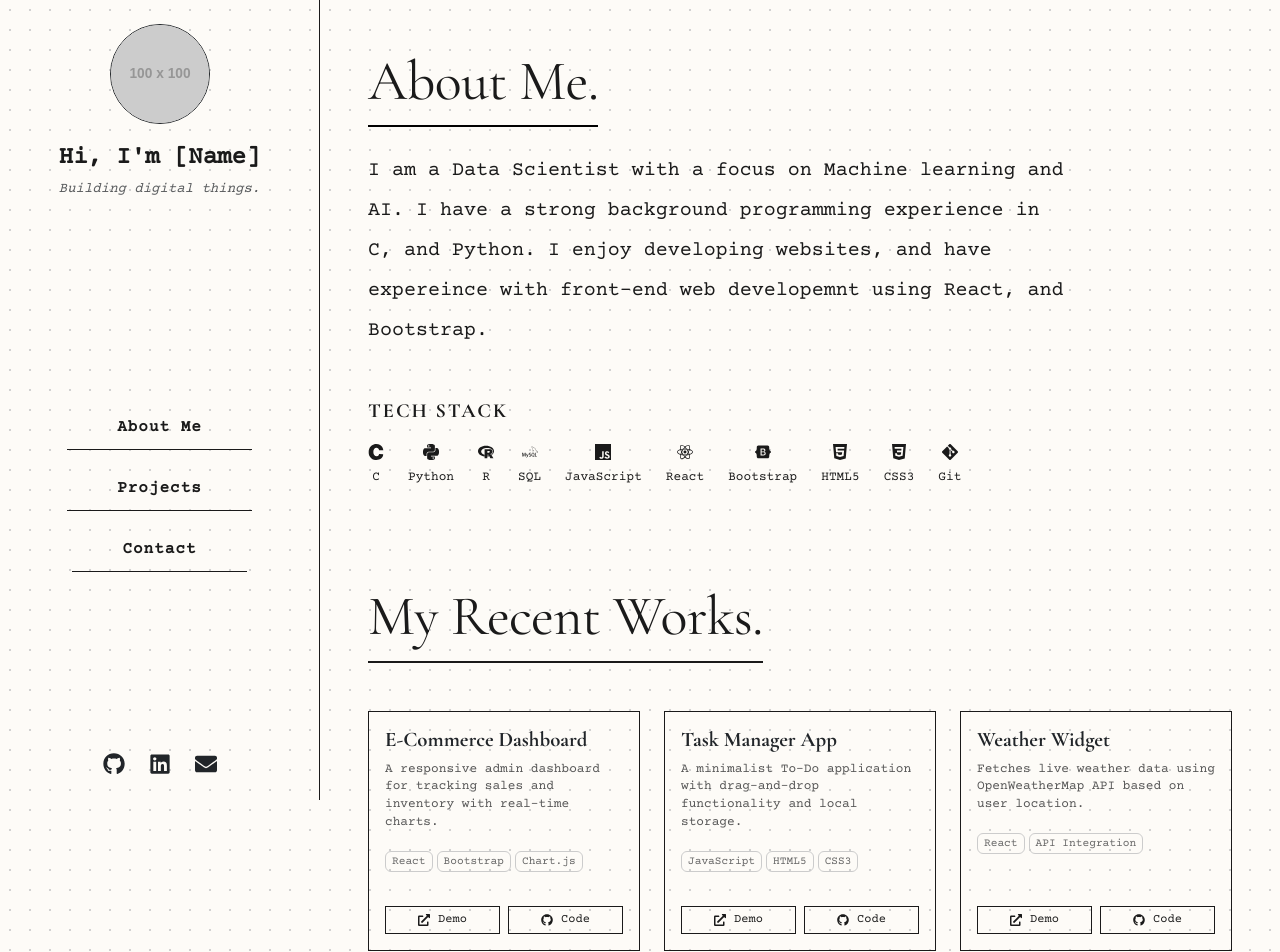
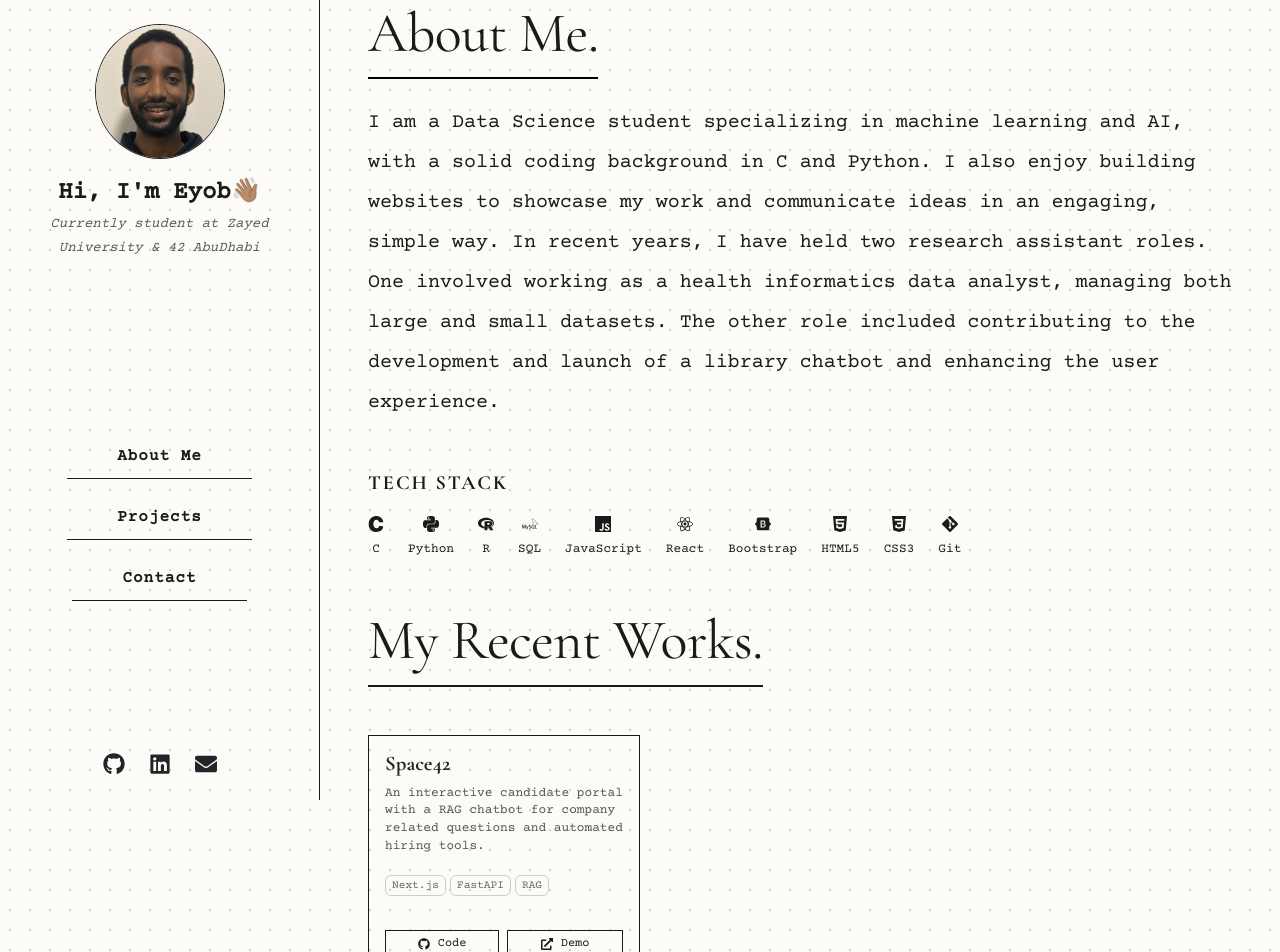
Before and after one commit to Eyob-Assefa/my-portfolio, a React (Vite) app: page / in a window 1280 px wide. Shown: the top 952 px of the page. Built offline with nearby package versions, Linux system fonts and the light colour scheme.

Commit message:
updated card contents

```diff
--- a/src/components/About.jsx
+++ b/src/components/About.jsx
@@ -17,18 +17,20 @@ function Hero() {
   ];
 
   return (
-    <section id="about" className="py-5">
+    <section id="about" className="pt-0 py-5">
       <Container className="px-0">
 
         <h2 className="display-4 mb-4" style={{borderBottom: '2px solid black', paddingBottom: '10px', display:'inline-block'}}>
           About Me.
         </h2>
 
-        <div className="mb-5" style={{maxWidth: '700px'}}>
+        <div className="mb-5">
             <p className="fs-5 lh-lg">
-                I am a Data Scientist with a focus on Machine learning and AI.
-                I have a strong background programming experience in C, and Python. I enjoy developing websites,
-                and have expereince with front-end web developemnt using React, and Bootstrap.
+            I am a Data Science student specializing in machine learning and AI, with a solid coding background
+            in C and Python. I also enjoy building websites to showcase my work and communicate ideas in an engaging, simple way.
+            In recent years, I have held two research assistant roles. One involved working as a
+            health informatics data analyst, managing both large and small datasets. The other role included contributing
+            to the development and launch of a library chatbot and enhancing the user experience.
             </p>
         </div>
 
--- a/src/components/Contact.jsx
+++ b/src/components/Contact.jsx
@@ -2,7 +2,7 @@ import { Container, Row, Col, Form, Button } from 'react-bootstrap';
 
 function Contact() {
   return (
-    <section id="contact" className="py-5">
+    <section id="contact" className="pt-0 py-5">
       <Container className="px-0">
 
         <h2 className="display-4 mb-4 section-title">
--- a/src/components/Navigation.jsx
+++ b/src/components/Navigation.jsx
@@ -6,24 +6,23 @@ function Navigation() {
   return (
     <Navbar expand="md" className="flex-md-column h-100 p-4 align-items-center">
       <Container fluid className="flex-md-column p-0 h-100 text-center">
-        {/* --- Top section --- */}
+
         <div className="d-flex flex-column align-items-center mb-md-5 w-100">
             <img
-              src="https://placehold.co/100"
+              src="/profile_pic.jpg"
               alt="Profile"
               className="rounded-circle border border-dark mb-3"
-              style={{width: '100px', height: '100px', objectFit: 'cover'}}
+              style={{width: '130px', height: '135px', objectFit: 'cover', objectPosition: 'center 20%'}}
             />
 
             <div>
-              <span className="d-block fw-bold font-serif fs-4">Hi, I'm [Name]</span>
+              <span className="d-block fw-bold font-serif fs-4">Hi, I'm Eyob👋🏽</span>
               <small className="text-muted fst-italic">
-                Building digital things.
+                Currently student at Zayed University & 42 AbuDhabi
               </small>
             </div>
         </div>
 
-        {/* --- Middle section - Menu Links --- */}
         <Navbar.Toggle aria-controls="sidebar-nav" className="mb-3 border-dark rounded-0" />
 
         <Navbar.Collapse id="sidebar-nav" className="w-100">
@@ -42,23 +41,22 @@ function Navigation() {
           </Nav>
         </Navbar.Collapse>
 
-        {/* --- Bottom section - Social Icons --- */}
         <div className="mt-auto d-none d-md-flex gap-4 justify-content-center w-100 pt-4">
-           <a href="https://github.com"
+           <a href="https://github.com/Eyob-Assefa"
               target="_blank"
               rel="noopener noreferrer"
               className="text-dark link-offset-2 link-underline-opacity-0 hover-opacity"
             >
                 <FaGithub size={22} />
             </a>
-           <a href="https://linkedin.com"
+           <a href="https://www.linkedin.com/in/eyob-assefa/"
               targe="_blank"
               rel="noopener noreferrer"
               className="text-dark link-offset-2 link-underline-opacity-0 hover-opacity"
            >
               <FaLinkedin size={22} />
             </a>
-           <a href="mailto:email@example.com"
+           <a href="mailto:assefaeyob21@gmail.com"
               className="text-dark link-offset-2 link-underline-opacity-0 hover-opacity"
            >
               <FaEnvelope size={22} />
--- a/src/components/Projects.jsx
+++ b/src/components/Projects.jsx
@@ -3,35 +3,20 @@ import { Container, Row, Col, Card, Button, Badge } from 'react-bootstrap';
 import { FaGithub, FaExternalLinkAlt } from 'react-icons/fa';
 
 function Projects() {
+
   const projectList = [
     {
       id: 1,
-      title: "E-Commerce Dashboard",
-      description: "A responsive admin dashboard for tracking sales and inventory with real-time charts.",
-      technologies: ["React", "Bootstrap", "Chart.js"],
-      demoLink: "#",
-      repoLink: "#"
-    },
-    {
-      id: 2,
-      title: "Task Manager App",
-      description: "A minimalist To-Do application with drag-and-drop functionality and local storage.",
-      technologies: ["JavaScript", "HTML5", "CSS3"],
-      demoLink: "#",
-      repoLink: "#"
-    },
-    {
-      id: 3,
-      title: "Weather Widget",
-      description: "Fetches live weather data using OpenWeatherMap API based on user location.",
-      technologies: ["React", "API Integration"],
-      demoLink: "#",
-      repoLink: "#"
+      title: "Space42",
+      description: "An interactive candidate portal with a RAG chatbot for company related questions and automated hiring tools.",
+      technologies: ["Next.js", "FastAPI", "RAG", "Supabase", "OpenAI", "Tailwind CSS"],
+      demoLink: "https://space42.vercel.app/",
+      repoLink: "https://github.com/Eyob-Assefa/space42"
     }
   ];
 
   return (
-    <section id="projects" className="py-5">
+    <section id="projects" className="pt-0 py-5">
       <Container className="px-0">
 
         <h2 className="display-4 mb-5 section-title">
@@ -64,6 +49,18 @@ function Projects() {
                     <Button
                         variant="outline-dark"
                         size="sm"
+                        href={project.repoLink}
+                        target="_blank"
+                        className="rounded-0 d-flex align-items-center justify-content-center gap-2"
+                        style={{fontSize: '0.75rem', width: '48%'}}
+                    >
+                        <FaGithub /> Code
+                    </Button>
+
+                  { project.demoLink && (
+                        <Button
+                        variant="outline-dark"
+                        size="sm"
                         href={project.demoLink}
                         target="_blank"
                         className="rounded-0 flex-grow-1 d-flex align-items-center justify-content-center gap-2"
@@ -71,16 +68,7 @@ function Projects() {
                     >
                         <FaExternalLinkAlt /> Demo
                     </Button>
-                    <Button
-                        variant="outline-dark"
-                        size="sm"
-                        href={project.repoLink}
-                        target="_blank"
-                        className="rounded-0 flex-grow-1 d-flex align-items-center justify-content-center gap-2"
-                        style={{fontSize: '0.75rem'}}
-                    >
-                        <FaGithub /> Code
-                    </Button>
+                  )}
                 </div>
 
               </Card>
```
